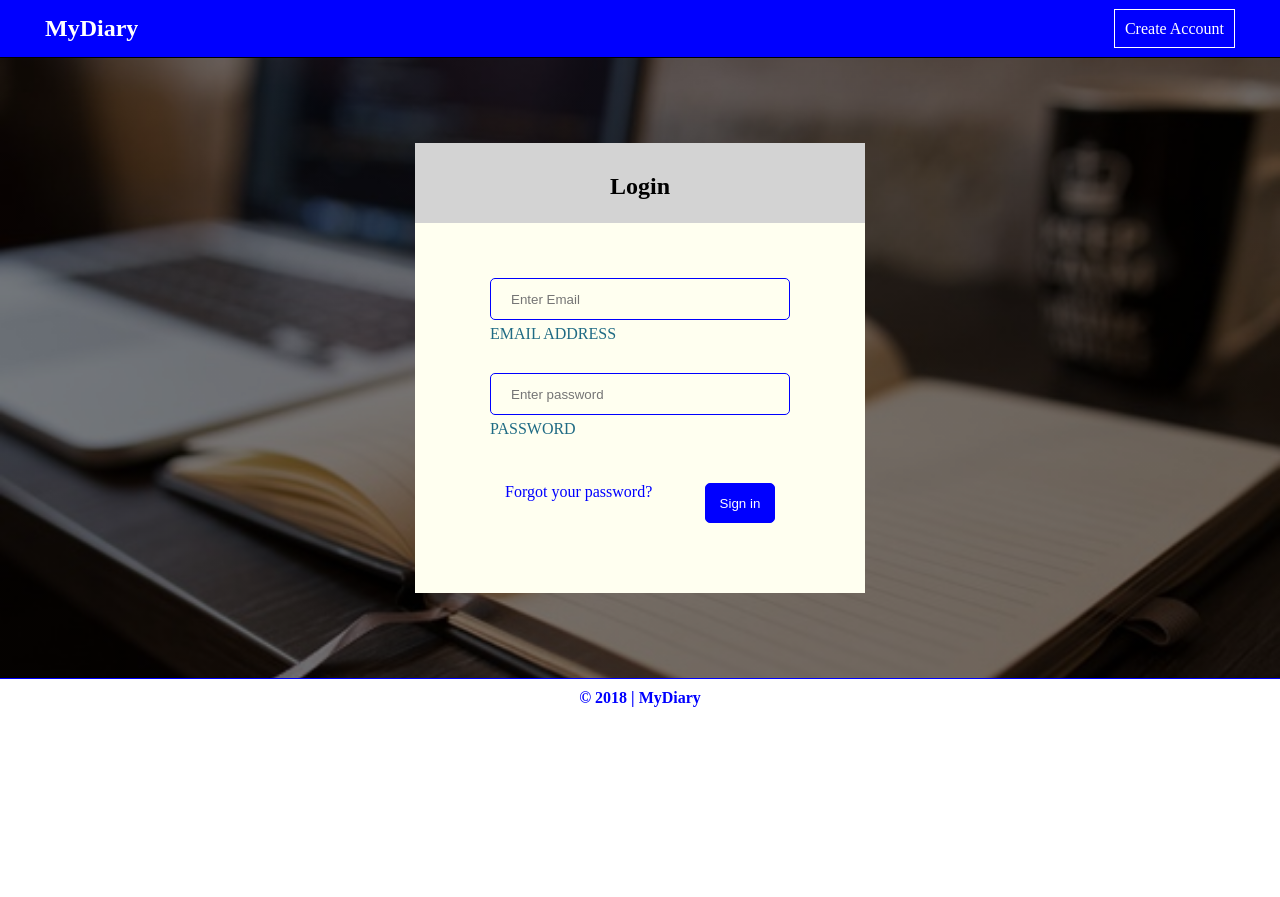
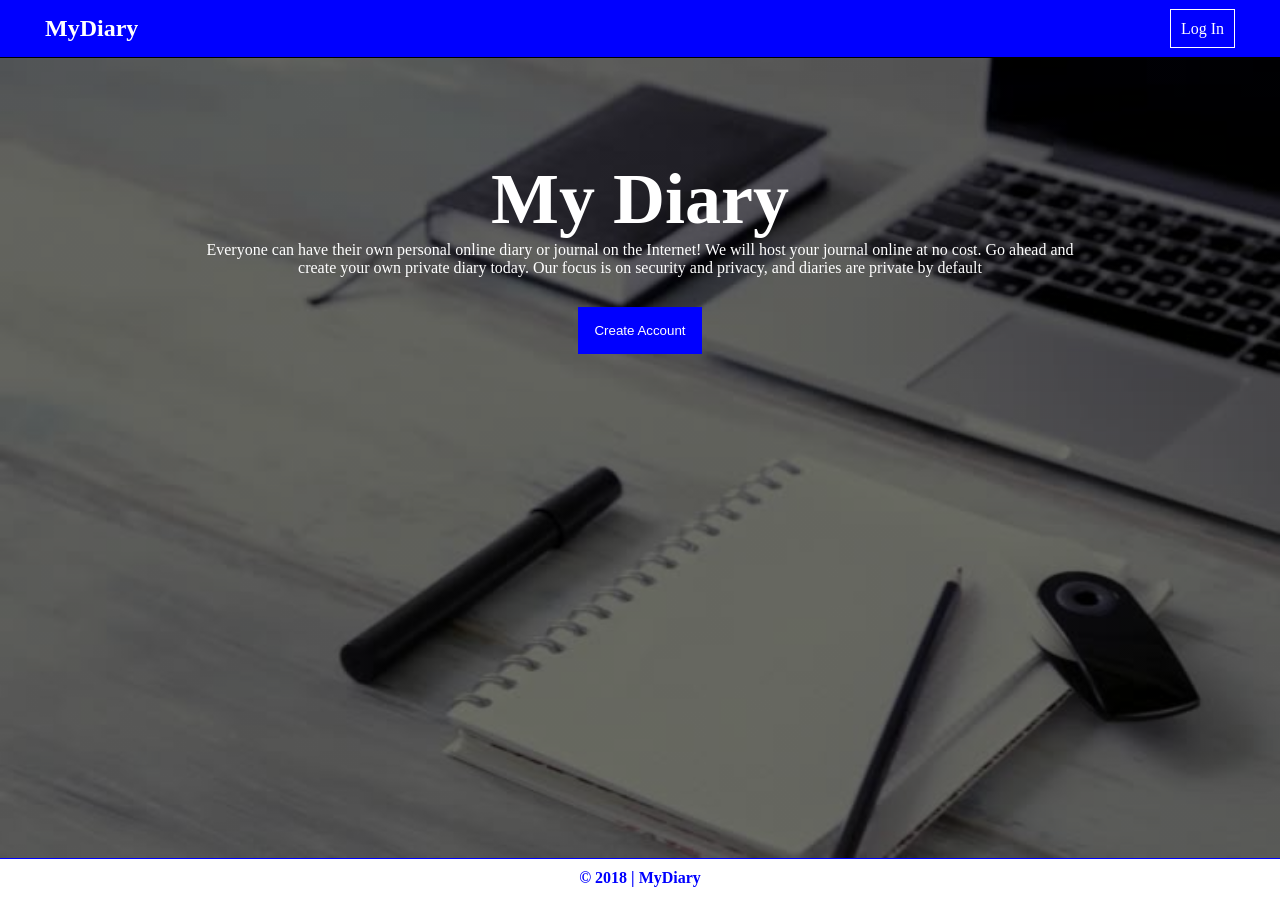
Before and after one commit to slimsolz/MyDiary, a plain HTML site: page UI/index.html in a window 1280 px wide. Before the commit the page ends 800 px from the top, so only its background shows below. Drawn offline with Linux system fonts and the light colour scheme.

Commit message:
Add landing page

```diff
--- a/UI/index.html
+++ b/UI/index.html
@@ -6,49 +6,36 @@
     <title>MyDiary</title>
     <link rel="stylesheet" type="text/css" href="style/style.css">
   </head>
-  <body >
+  <body class="index">
     <header class="row">
       <div class="logo col-6">
         <h2><a href=""><span class="logoA">My</span>Diary</a></h2>
       </div>
       <div class="linkdiv col-6">
         <ul class="headerLinks">
-          <li><a href="signup.html">Create Account</a></li>
+          <li><a href="login.html">Log In</a></li>
         </ul>
       </div>
     </header>
 
     <div id="mainwrapper"><!-- .Main wrapper -->
-      <div class="row">
-        <div class="col-12">
-          <article class="loginbox">
-            <div class="logindiv">
-              <h1>Login</h1>
-            </div>
-            <div class="loginform">
-              <form action="entries.html">
-                <div class="inputdiv col-12">
-                  <input type="email" name="email" id="email" placeholder="Enter Email" required>
-                  <br>
-                  <label for="email">EMAIL ADDRESS</label>
-                </div>
-                <div class="inputdiv col-12">
-                  <input type="password" name="pass" id="pass" placeholder="Enter password" required>
-                  <br>
-                  <label for="pass">PASSWORD</label>
-                </div>
-                <div class="inputdiv col-12">
-                  <div class="passlnk col-8">
-                    <label><a href="">Forgot your password?</a></label>
-                  </div>
-                  <div class="col-4">
-                    <input type="submit" name="" value="Sign in">
-                  </div>
-                </div>
-              </form>
-            </div>
+      <div class="intro">
+        <h1>My Diary</h1>
+        <p>
+          Everyone can have their own personal online diary or journal on the Internet! We will host your journal online at no cost. Go ahead and create your own private diary today. Our focus is on security and privacy, and diaries are private by default
+        </p>
+        <a href="signup.html"><button>Create Account</button></a>
+       <!--  <div class="row">
+          <article class="cards col-3">
+            <h1>STEP 1</h1>
           </article>
-        </div>
+          <article class="cards col-3">
+            <h1>STEP 1</h1>
+          </article>
+          <article class="cards col-3">
+            <h1>STEP 1</h1>
+          </article>
+        </div> -->
       </div>
     </div><!-- .Main wrapper End -->
 
@@ -56,4 +43,4 @@
       &copy; 2018 | MyDiary
     </footer>
   </body>
-</html>
+</ht
--- a/UI/style/style.css
+++ b/UI/style/style.css
@@ -12,6 +12,7 @@ article, aside, details, figcaption, figure, footer, header, hgroup, main, menu,
   font-family: Handlee;
 }
 */
+
 /*clear floats after the columns*/
 .row::after {
   content: "";
@@ -58,6 +59,10 @@ article, aside, details, figcaption, figure, footer, header, hgroup, main, menu,
     .col-10 {width: 83.33%;}
     .col-11 {width: 91.66%;}
     .col-12 {width: 100%;}
+
+    .index #mainwrapper {
+      height: 100vh;
+    }
 }
 
 header {
@@ -105,7 +110,7 @@ header h2 {
 }
 
 #mainwrapper {
-	background: linear-gradient(rgba(0,0,0,0.5),rgba(0,0,0,0.5)) ,url(../images/background_home.jpg) no-repeat;
+	background: linear-gradient(rgba(0,0,0,0.5),rgba(0,0,0,0.5)) ,url(../images/landing_bg.jpg) no-repeat;
 	background-size: cover;
 }
 
@@ -117,6 +122,50 @@ header h2 {
   height: 450px;
 }
 
+.intro {
+  max-width: 900px;
+  margin: 0 auto 0 auto;
+  text-align: center;
+  padding: 100px 10px 60px 10px;
+  height: auto;
+}
+
+.intro h1 {
+  color: white;
+  font-size: 72px;
+}
+
+.intro p{
+  color: white;
+  margin-bottom: 30px;
+}
+
+.intro button {
+  color: white;
+  text-decoration: none;
+  border: 1px solid blue;
+  background-color: blue;
+  padding: 15px;
+}
+
+.intro button:hover {
+  border-color: white;
+  color: blue;
+  background-color: white;
+  text-decoration: underline;
+}
+
+.cards {
+  max-width: 200px;
+  background-color: lightgrey;
+  height: 100px;
+  border: 1px solid white;
+  margin: 20px;
+}
+
+.cards h1 {
+  font-size: 1.3em;
+}
 .signinbox {
   max-width: 500px;
   background-color: #FFFFF0;
```
Also changed, not shown: UI/login.html (renamed from UI/signup.html, +13 -15 lines), UI/images/landing_bg.jpg (added), UI/images/landing_bgg.jpg (added).
